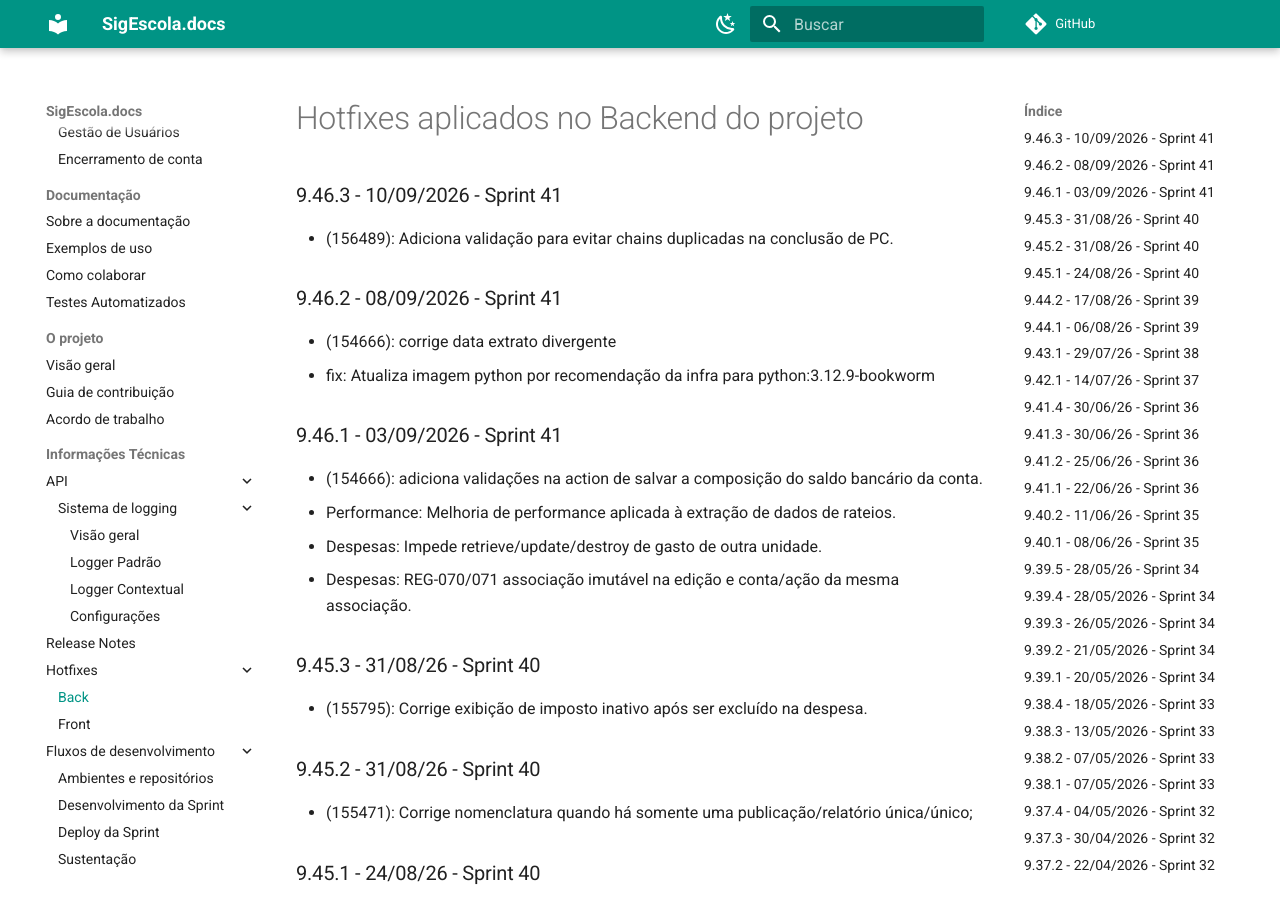
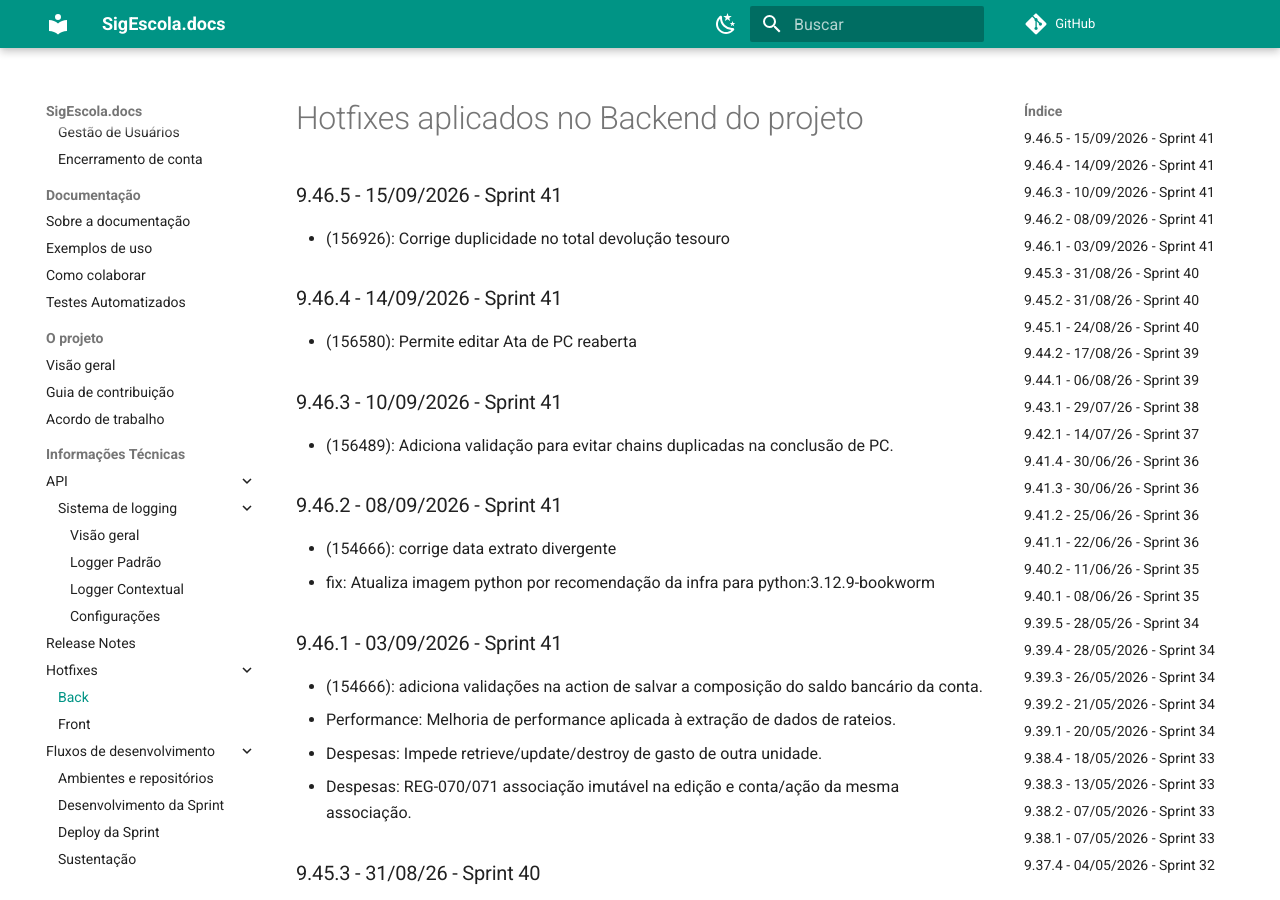
Before and after one commit to prefeiturasp/SME-PTRF-Docs, an MkDocs documentation site: the page built from docs/projeto/hotfixes_back.md, in a window 1280 px wide and 900 px high. Built offline with MkDocs 1.6.1 and Material for MkDocs 9.7.7, drawn with Linux system fonts in a browser that asks for light colours; comment, search, counter and statistics services are not loaded.

Commit message:
Update hotfixes_back.md

```diff
--- a/docs/projeto/hotfixes_back.md
+++ b/docs/projeto/hotfixes_back.md
@@ -1,4 +1,10 @@
 # Hotfixes aplicados no Backend do projeto
+
+### 9.46.5 - 15/09/2026 - Sprint 41
+* (156926): Corrige duplicidade no total devolução tesouro
+
+### 9.46.4 - 14/09/2026 - Sprint 41
+* (156580): Permite editar Ata de PC reaberta
 
 ### 9.46.3 - 10/09/2026 - Sprint 41
 * (156489): Adiciona validação para evitar chains duplicadas na conclusão de PC.
```
